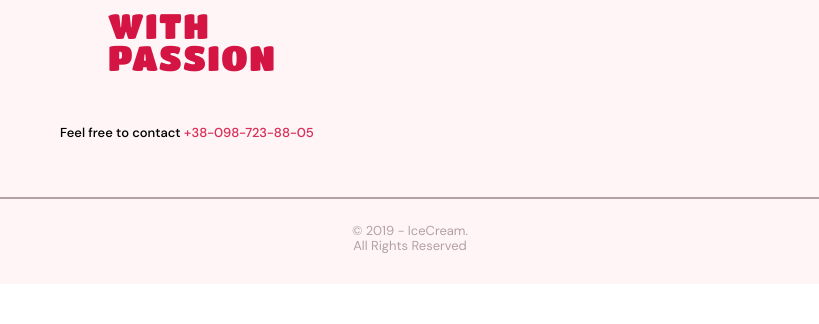
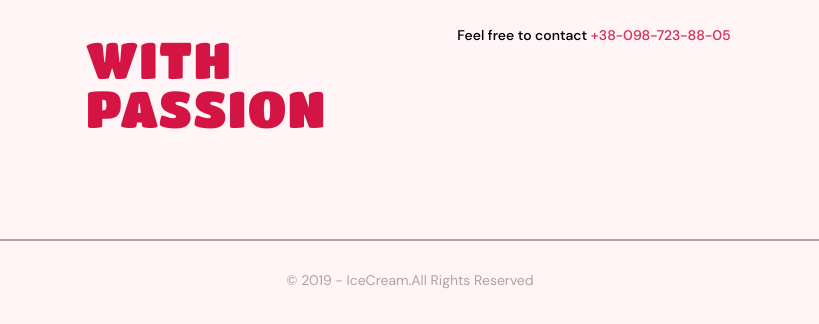
Before and after one commit to Satir8/icecream-with-passion, a website: page src/index.html in a window 1280 px wide. Shown: the part 2037-2361 px from the top of the page, without its empty margins (230-1049 px from the left). Before the commit the page ends 2321 px from the top, so only its background shows below. Drawn offline with nearby package versions, Linux system fonts and the light colour scheme; files that its build step writes are made by us from their sources.

Commit message:
need tablet

```diff
--- a/src/html/footer.html
+++ b/src/html/footer.html
@@ -120,10 +120,11 @@
         </li>
       </ul>
     </div>
+
+      <h5 class="contact__phone">
+        Feel free to contact <a href="#">+38-098-723-88-05</a>
+      </h5>
     </div>
-      <h5 class="contact__phone">
-        Feel free to contact <a href="+380987238805">+38-098-723-88-05</a>
-      </h5>
     </div>
   </div>
     <div class="ftr__bottom">
--- a/src/sass/sections/footer.scss
+++ b/src/sass/sections/footer.scss
@@ -323,11 +323,41 @@
       padding: 14px 0;
     }
   }
-
+  // DOWN OF FOOTER
   .down-wrapper{
     display: flex;
-    flex-wrap: wrap;
     justify-content: space-between;
+    margin-bottom: 60px;
   }
 
+  .ftr__titles{
+    width: 316px;
+  }
+
+  .ftr__heading{
+    font-size: 26px;
+    line-height: 33px;
+  }
+
+  .ftr__heading-subtitle{
+    font-size: 51px;
+    line-height: 49px;
+  }
+
+  .contact{
+    width: 280px;
+  }
+
+  .contact__phone{
+    font-size: 14px;
+  }
+
+  .ftr__bottom-span{
+    display: inline-block;
+  }
+
+  .ftr__bottom-copyright{
+    font-size: 14px;
+    line-height: 28px;
+  }
 }
```
